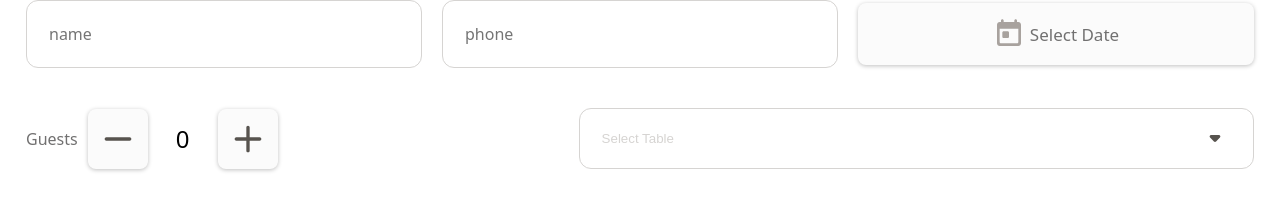
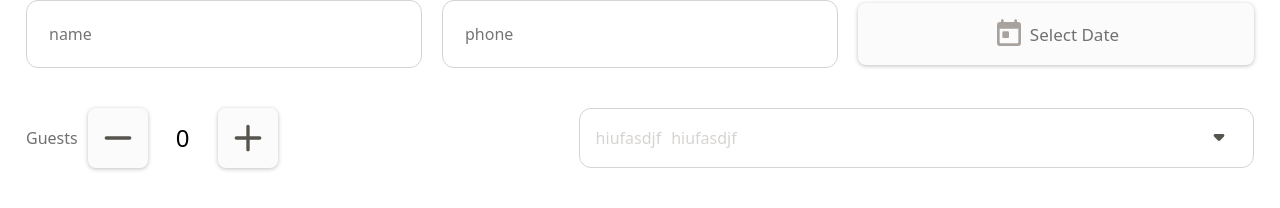
Before and after one commit to codnr98/reservation-sveltekit, a SvelteKit app: page /add-reservation in a window 1280 px wide. Shown: the part 92-300 px from the top of the page. Built offline with nearby package versions, Linux system fonts and the light colour scheme.

Commit message:
feat: Select 컴포넌트 분리

```diff
--- /dev/null
+++ b/src/components/Select.svelte
@@ -0,0 +1,45 @@
+<script>
+	import DorpDownIcon from '../assets/arrow_drop_down.svelte';
+</script>
+
+<div class="select-wrapper">
+	<div class="select">
+		<ul class="select-item-container">
+			<li>hiufasdjf</li>
+			<li>hiufasdjf</li>
+		</ul>
+		<!-- <option>Select Table</option>
+		<option>option1</option>
+		<option>option2</option>
+		<option>option3</option> -->
+		<div class="icon-wrapper"><DorpDownIcon /></div>
+	</div>
+</div>
+
+<style>
+	.select-wrapper {
+		border: solid 1px var(--line-normal);
+		border-radius: 12px;
+		width: 55%;
+	}
+
+	.select {
+		/* padding: 22px 22px; */
+		display: flex;
+		justify-content: space-between;
+		align-items: center;
+		padding: 0 16px;
+		color: var(--line-normal);
+		width: 100%;
+		height: 100%;
+		background-color: rgba(255, 255, 255, 0);
+	}
+
+	.select-item-container {
+		display: flex;
+		gap: 10px;
+	}
+
+	.icon-wrapper {
+	}
+</style>
--- a/src/routes/add-reservation/+page.svelte
+++ b/src/routes/add-reservation/+page.svelte
@@ -1,7 +1,7 @@
 <script>
 	import Button from '../../components/Button.svelte';
-	import DorpDownIcon from '../../assets/arrow_drop_down.svelte';
 	import Modal from '../../components/Modal.svelte';
+	import Select from '../../components/Select.svelte';
 
 	const handleClickSelectDateButton = () => {};
 
@@ -46,15 +46,7 @@
 				<Button color={'normal'} text={''} icon={'plus'} sizeAlign={'inner'} onClick={() => {}} />
 			</div>
 		</div>
-		<div class="select-wrapper">
-			<select>
-				<option>Select Table</option>
-				<option>option1</option>
-				<option>option2</option>
-				<option>option3</option>
-			</select>
-			<div class="icon-wrapper"><DorpDownIcon /></div>
-		</div>
+		<Select />
 	</div>
 
 	<div class="third">
@@ -124,36 +116,8 @@
 		font-size: 24px;
 	}
 
-	.select-wrapper {
-		border: solid 1px var(--line-normal);
-		border-radius: 12px;
-		width: 55%;
-		position: relative;
-	}
-
 	.title {
 		color: var(--black300);
-	}
-
-	select {
-		-o-appearance: none;
-		-webkit-appearance: none;
-		-moz-appearance: none;
-		appearance: none;
-		border: none;
-		padding: 22px 22px;
-		color: var(--line-normal);
-		width: 100%;
-		height: 100%;
-		z-index: 1;
-		background-color: rgba(255, 255, 255, 0);
-	}
-
-	.icon-wrapper {
-		position: absolute;
-		right: 20px;
-		top: 50%;
-		transform: translate(0%, -50%);
 	}
 
 	textarea {
```
